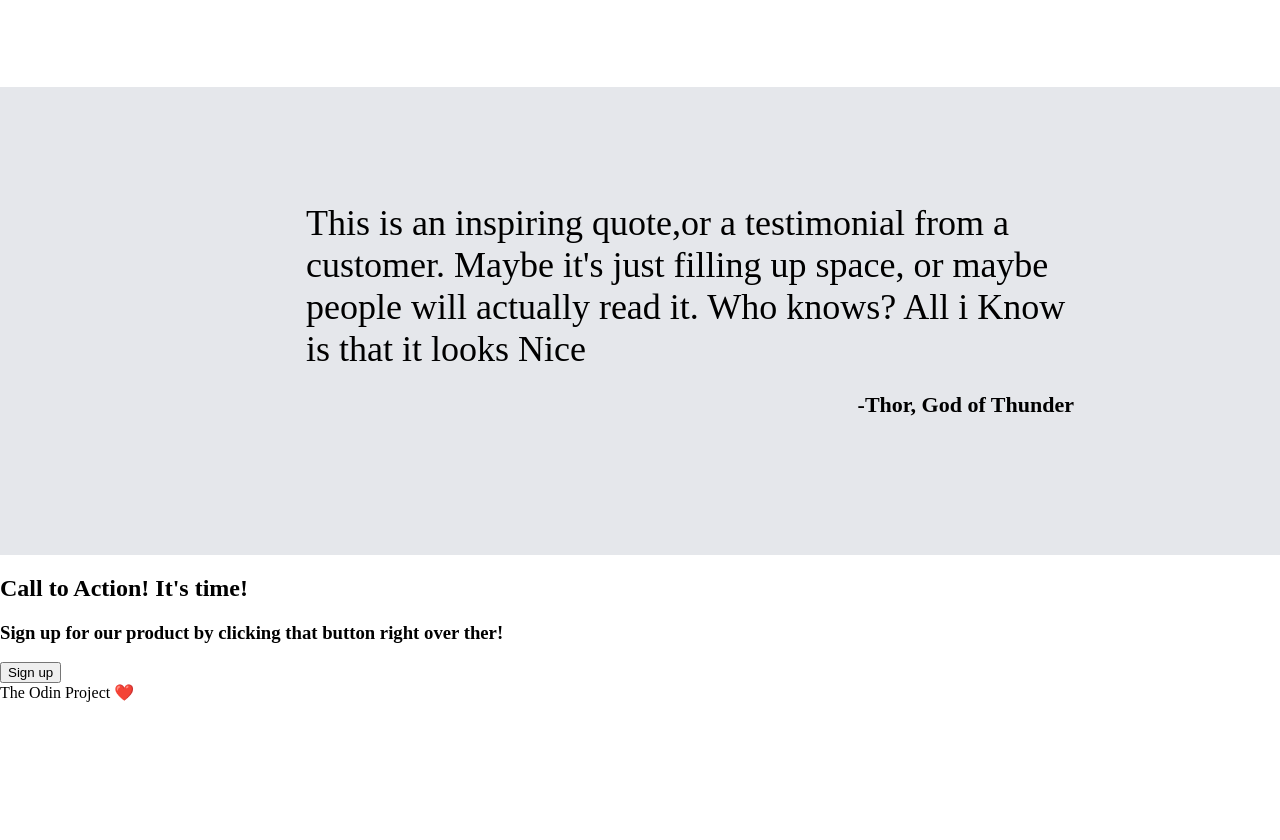
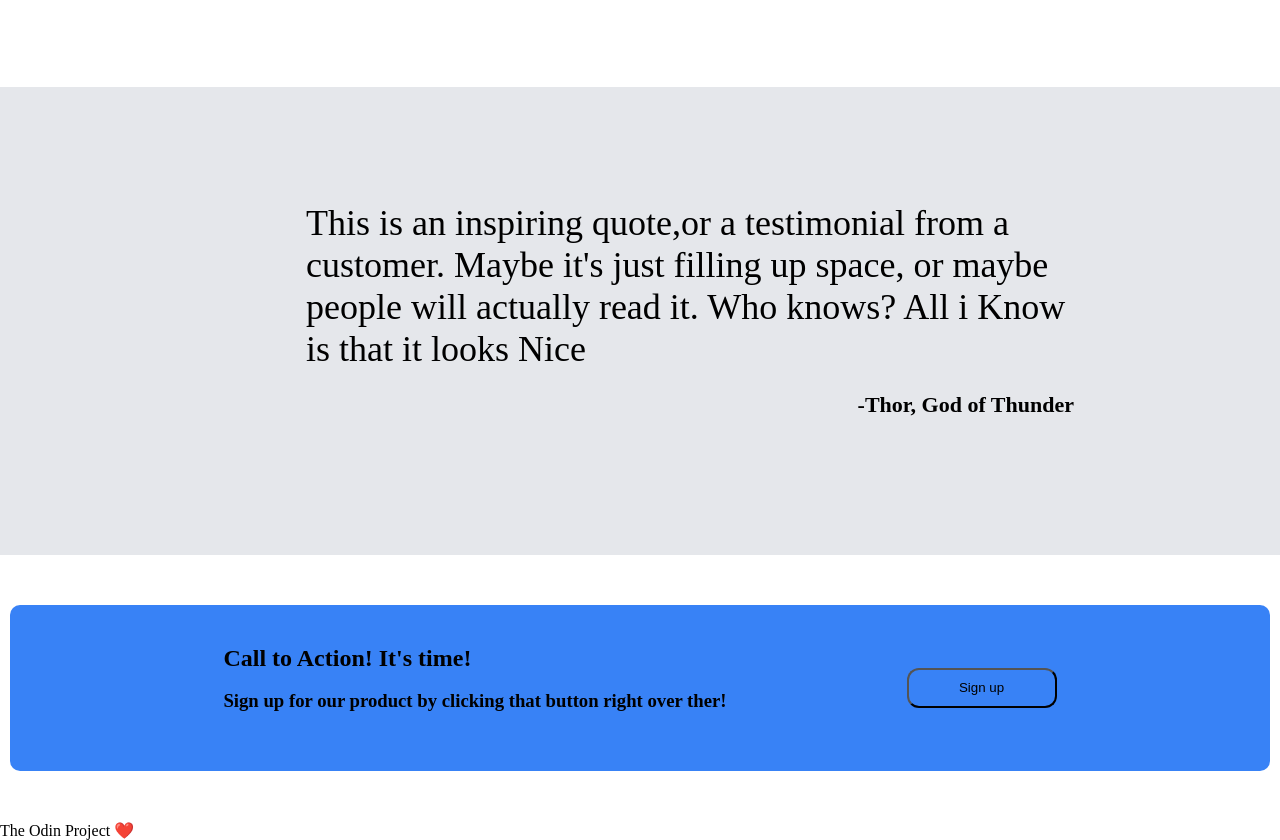
Before and after one commit to DinisAzPereira/landing-flexbox, a plain HTML site: page index.html in a window 1280 px wide. Shown: the part 880-1720 px from the top of the page. Before the commit the page ends 1582 px from the top, so only its background shows below. Drawn offline with Linux system fonts and the light colour scheme.

Commit message:
fourth section styling

```diff
--- a/index.html
+++ b/index.html
@@ -62,20 +62,26 @@
             </div>
         </div>
 
-        <div class="thirdSection">
-            <div class="quoteContainer">
+            <div class="thirdSection">
             <div class="inspQuote">
                 This is an inspiring quote,or a testimonial from a customer. Maybe it's just filling up space, or maybe people will actually read it. Who knows? All i Know is that it looks Nice
             <h3 class="GodThunder"> -Thor, God of Thunder</h3>
-        </div>
+
         </div>
         </div>
 
         <div class="fourthSection">
+            <div class="fourthSectionContainer">
+                <div class="text">
             <h2 class="callToAction"> Call to Action! It's time!</h2>
             <h3 class="underCallToAction"> Sign up for our product by clicking that button right over ther!</h3>
-            <button class="signUpbutton"> Sign up </button>
+        </div>
 
+            <div class="buttonBem">
+            <button class="signUpbutton"style="background-color: #3882f6; width: 150px; height: 40px; border-radius: 12px;"> Sign up </button>
+            </div>
+        </div>
+    </div>
         </div>
 
         <div class="footer">
--- a/styles.css
+++ b/styles.css
@@ -102,18 +102,10 @@ body {
 
 }
 
--- third section
+
+
 
 .thirdSection {
-
-    display: flex;
-    flex-direction: column;
-    align-items: center;
-    max-width: 1180px;
-
-}
-
-.quoteContainer {
     display: flex;
     flex-direction: column;
     justify-content: center;
@@ -132,14 +124,58 @@ body {
     padding: 15px;
     font-size: 36px;
     font-style: light italic;
-    margin-top: 50px;
-    margin-bottom:50px ;
+    margin-top: 50px ;
+    margin-bottom: 50px ;
 }
 
 .GodThunder {
     display: flex;
     font-size: 22px;
     justify-content: flex-end;
+}
+
+
+.fourthSection {
+
+    display: flex;
+    flex-direction: column;
+    justify-content: center;
+    align-items: center;    width: 100%;
+    margin-top: 50px ;
+    margin-bottom: 50px ;
+
+}
+
+.fourthSectionContainer{
+    display: flex;
+    flex-direction: row;
+    justify-content: center;
+    align-items: center;
+    background-color: #3882f6;
+   width: 1180px;
+    border-radius: 10PX;
+    margin: 0;
+    padding: 40px;
+    gap: 180px;
+
+}
+
+
+.text {
+    display: flex;
+    flex-direction: column;
+    max-width: 50%;
+
+}
+.mainText{
+    display: flex;
+    flex-direction: column;
+}
+
+.buttonBem {
+display: flex;
+align-items: center;
+max-width: 50%;
 }
 
 -- SEPARACAO --
@@ -202,3 +238,7 @@ a {
 
     padding: 30px;
 }
+
+.callToAction {
+    margin: 0;
+}
```
